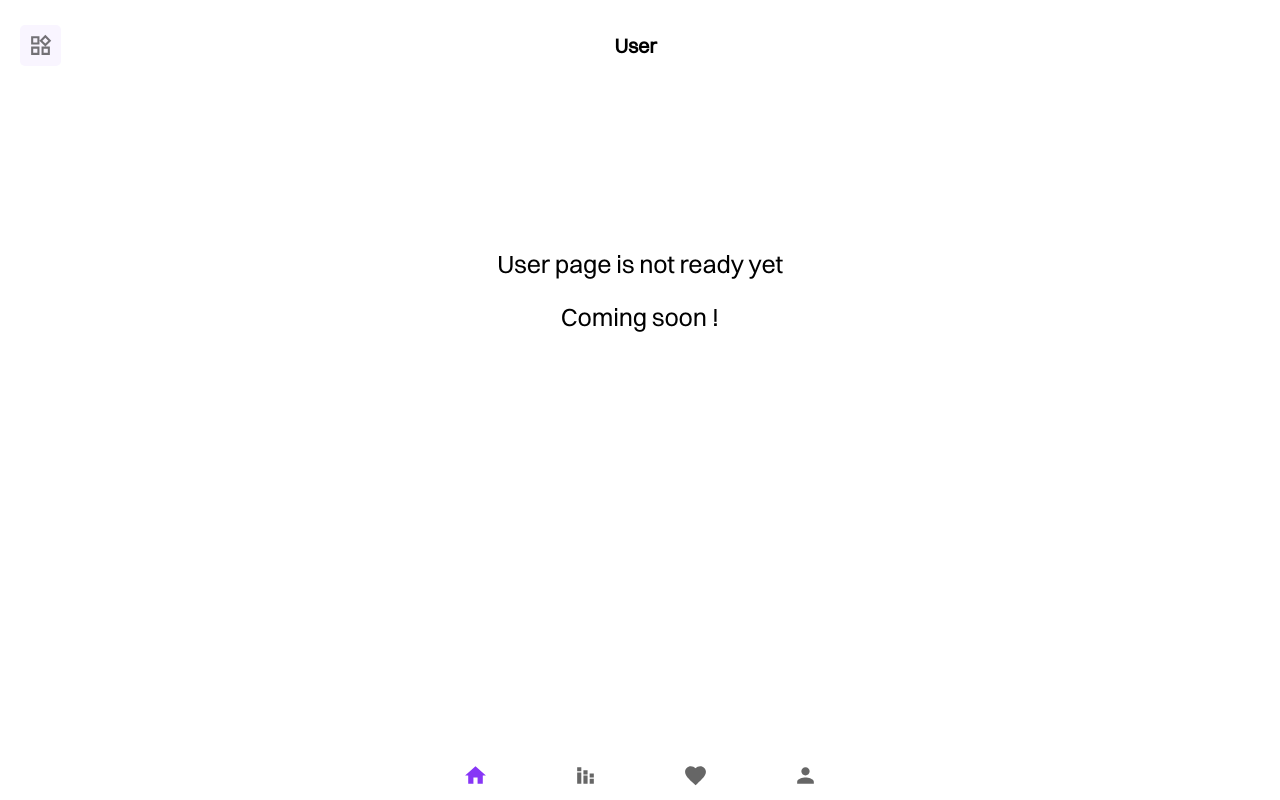
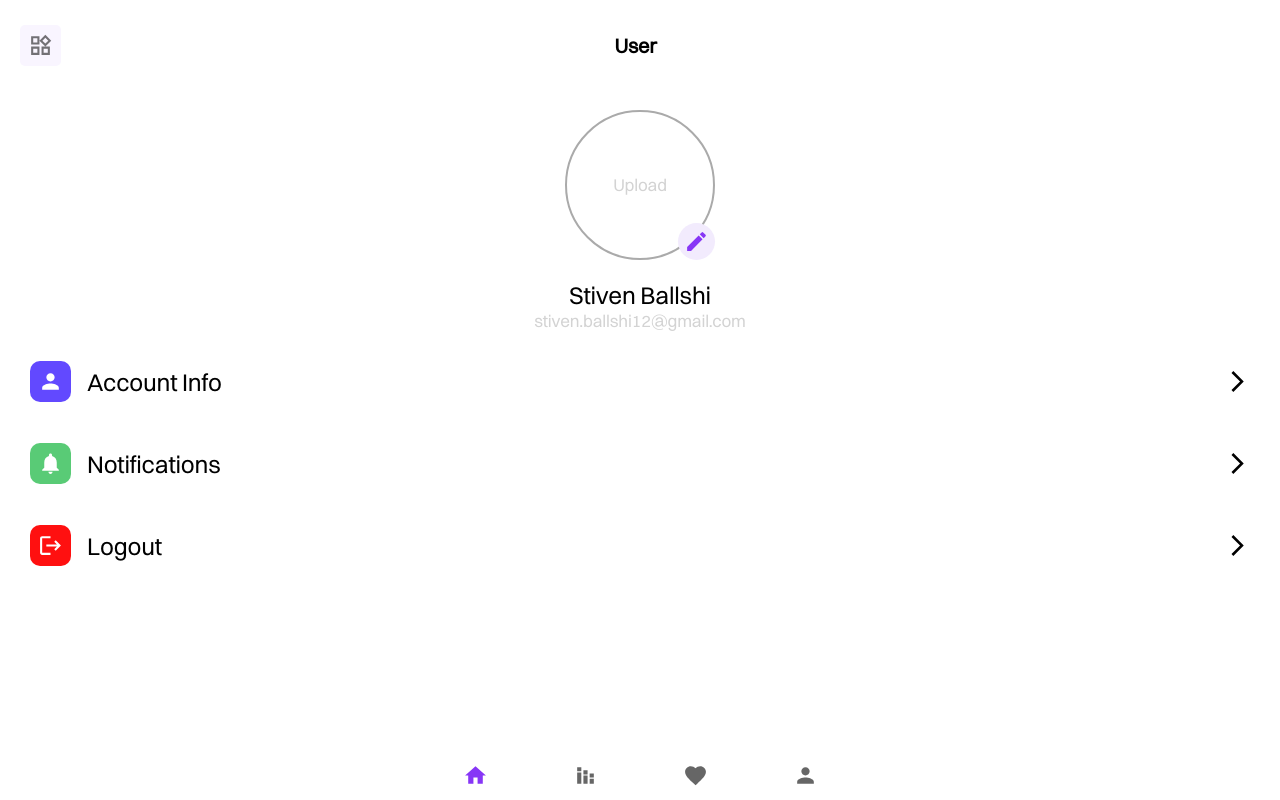
Before and after one commit to Stiven-Ballshi/expense-tracker, a React (Vite) app: page /user in a window 1280 px wide. Built offline with nearby package versions, Linux system fonts and the light colour scheme; a web font is replaced by a local one.

Commit message:
added user page routes and fixed types in routes

```diff
--- a/src/components/Tabs/MainTabs.tsx
+++ b/src/components/Tabs/MainTabs.tsx
@@ -6,7 +6,9 @@ import StackedBarChartIcon from "@mui/icons-material/StackedBarChart";
 
 import { NavigationTabs, StyledTabs } from "./Tabs.styled";
 import { useNavigate } from "react-router-dom";
-import { ConstructedRouteIndexes, RouteObj } from "../../types/types";
+import { RouteObjType } from "../../types/types";
+
+import { ConstructedRouteIndexes } from "../../constants/tabsRouteMap";
 
 import "../../App.css";
 
@@ -19,7 +21,7 @@ export default function MainTabs() {
 
   const handleChange = (_: React.SyntheticEvent, newValue: number) => {
     setValue(newValue);
-    let currentTab = ConstructedRouteIndexes[newValue as keyof RouteObj];
+    let currentTab = ConstructedRouteIndexes[newValue as keyof RouteObjType];
     navigate(currentTab);
   };
 
--- /dev/null
+++ b/src/components/User/UserMenu.tsx
@@ -0,0 +1,36 @@
+import { Typography } from "@mui/material";
+import MenuItem from "@mui/material/MenuItem";
+import MenuList from "@mui/material/MenuList";
+import { UserPageRouteMap } from "../../constants/userpageRouteMap";
+import ArrowForwardIosIcon from "@mui/icons-material/ArrowForwardIos";
+import { LeftBox, UserIconSpan, UserMenuWrappers } from "./UserPage.styled";
+
+function UserMenu() {
+  return (
+    <MenuList
+      sx={{
+        width: "100%",
+      }}
+      id="composition-menu"
+      aria-labelledby="composition-button"
+    >
+      {Object.values(UserPageRouteMap).map((obj) => {
+        return (
+          <UserMenuWrappers>
+            <LeftBox>
+              <UserIconSpan bgColor={obj.background}>{obj.icon}</UserIconSpan>
+
+              <MenuItem>
+                <Typography variant="h4">{obj.name}</Typography>
+              </MenuItem>
+            </LeftBox>
+
+            <ArrowForwardIosIcon fontSize="small" />
+          </UserMenuWrappers>
+        );
+      })}
+    </MenuList>
+  );
+}
+
+export default UserMenu;
--- /dev/null
+++ b/src/components/User/UserPage.styled.tsx
@@ -0,0 +1,24 @@
+import { styled } from "@mui/material";
+import Box from "@mui/material/Box";
+
+export const UserMenuWrappers = styled(Box)({
+  display: "flex",
+  justifyContent: "space-between",
+  alignItems: "center",
+  marginBottom: "40px",
+  padding: "0px 10px",
+});
+
+export const UserIconSpan = styled("span")<{ bgColor: string }>((prop) => ({
+  background: prop.bgColor,
+  borderRadius: "10px",
+  padding: "8px",
+  display: "flex",
+  alignItems: "center",
+  justifyContent: "center",
+}));
+
+export const LeftBox = styled(Box)({
+  display: "flex",
+  alignItems: "center",
+});
--- /dev/null
+++ b/src/components/UserHeader/UserHeader.module.css
@@ -0,0 +1,30 @@
+.userCircularImage {
+  width: 150px;
+  height: 150px;
+  border-radius: 50%;
+  border: 2px solid #aaaaaa;
+  display: flex;
+  align-items: center;
+  justify-content: center;
+  overflow: hidden;
+  position: relative;
+  cursor: pointer;
+}
+
+.userImageUpload {
+  width: 100%;
+  height: 100%;
+  object-fit: cover;
+  border-radius: 50%;
+}
+
+.uploadBg {
+  display: flex;
+  justify-content: center;
+  align-items: center;
+  border-radius: 50%;
+  position: absolute;
+  padding: 6px;
+  bottom: 0;
+  right: 0;
+}
--- /dev/null
+++ b/src/components/UserHeader/UserHeader.tsx
@@ -0,0 +1,81 @@
+import EditIcon from "@mui/icons-material/Edit";
+import styles from "./UserHeader.module.css";
+import { ChangeEvent, useRef, useState } from "react";
+import { Typography } from "@mui/material";
+
+function UserHeader() {
+  const [image, setImage] = useState<string | null>(null);
+  const inputRef = useRef<HTMLInputElement>(null);
+
+  const handleEditIconClick = () => {
+    // Trigger the click on the hidden file input when EditIcon is clicked
+    if (inputRef.current) {
+      inputRef.current.click();
+    }
+  };
+
+  const handleChange = async (e: ChangeEvent<HTMLInputElement>) => {
+    const files = e.target.files;
+
+    if (files && files.length > 0) {
+      const file = files[0];
+
+      const reader = new FileReader();
+
+      reader.onload = () => {
+        const result = reader.result as string;
+        if (result) setImage(result);
+      };
+
+      reader.readAsDataURL(file);
+    }
+  };
+
+  return (
+    <>
+      <div style={{ position: "relative" }}>
+        <div className={styles.userCircularImage}>
+          <label htmlFor="image-input">
+            {image ? (
+              <img
+                className={styles.userImageUpload}
+                src={image}
+                alt="userProfileImage"
+              />
+            ) : (
+              <Typography sx={{ color: "lightgray" }} variant="h5">
+                Upload
+              </Typography>
+            )}
+          </label>
+
+          <input
+            accept=".png,.jpg"
+            ref={inputRef}
+            onChange={handleChange}
+            id="image-input"
+            type="file"
+            hidden
+          />
+        </div>
+        <div
+          onClick={handleEditIconClick}
+          style={{ background: "#f2ebfd", cursor: "pointer" }}
+          className={styles.uploadBg}
+        >
+          <EditIcon fontSize="small" color="primary" />
+        </div>
+      </div>
+
+      {/* To be replace with name and email from user login */}
+      <div style={{ textAlign: "center" }}>
+        <Typography variant="h4">Stiven Ballshi</Typography>
+        <Typography sx={{ color: "lightgray" }} variant="h5">
+          stiven.ballshi12@gmail.com
+        </Typography>
+      </div>
+    </>
+  );
+}
+
+export default UserHeader;
--- /dev/null
+++ b/src/constants/tabsRouteMap.tsx
@@ -0,0 +1,8 @@
+import { TabsRouteEnums, RouteObjType } from "../types/types";
+
+export const ConstructedRouteIndexes: RouteObjType = {
+  [TabsRouteEnums.HomePage]: "/",
+  [TabsRouteEnums.Transactions]: "/transactions",
+  [TabsRouteEnums.MyCards]: "/cards",
+  [TabsRouteEnums.User]: "/user",
+};
--- /dev/null
+++ b/src/constants/userpageRouteMap.tsx
@@ -0,0 +1,26 @@
+import { UserPageRouteType, UserPageEnum } from "../types/types";
+import PersonIcon from "@mui/icons-material/Person";
+import NotificationsIcon from "@mui/icons-material/Notifications";
+import LogoutIcon from "@mui/icons-material/Logout";
+
+export const UserPageRouteMap: UserPageRouteType = {
+  [UserPageEnum.AccountInfo]: {
+    name: "Account Info",
+    route: "/accountInfo",
+    icon: <PersonIcon color="info" fontSize="small" />,
+    background: "#6249ff",
+  },
+  [UserPageEnum.Notifications]: {
+    name: "Notifications",
+    route: "/notifications",
+    icon: <NotificationsIcon color="info" fontSize="small" />,
+    background: "#59cb76",
+  },
+
+  [UserPageEnum.Logout]: {
+    name: "Logout",
+    route: "/logout",
+    icon: <LogoutIcon color="info" fontSize="small" />,
+    background: "#ff1010",
+  },
+};
--- a/src/pages/AddIncomeOrExpense/AddIncomeOrExpensePage.tsx
+++ b/src/pages/AddIncomeOrExpense/AddIncomeOrExpensePage.tsx
@@ -1,10 +1,6 @@
 import { useNavigate } from "react-router-dom";
-
 import { styled } from "@mui/material";
-
 import AddButton from "../../components/AddIncomeOrExpense/AddButton";
-import TransactionComponent from "../../components/Transactions/TransactionComponent";
-
 import styles from "./Page.module.css";
 
 export const AddPageContainer = styled("div")({
@@ -28,7 +24,6 @@ function AddIncomeOrExpensePage() {
           type="expense"
         />
       </div>
-      <TransactionComponent lsKey="transactions" vh="63vh" />
     </AddPageContainer>
   );
 }
--- a/src/pages/User/UserPage.tsx
+++ b/src/pages/User/UserPage.tsx
@@ -1,3 +1,6 @@
+import UserHeader from "../../components/UserHeader/UserHeader";
+import UserMenu from "../../components/User/UserMenu";
+
 function UserPage() {
   return (
     <div
@@ -6,13 +9,13 @@ function UserPage() {
         display: "flex",
         flexDirection: "column",
         alignItems: "center",
-        justifyContent: "center",
         height: "50vh",
         rowGap: "20px",
+        padding: "20px",
       }}
     >
-      <p>User page is not ready yet</p>
-      <p>Coming soon !</p>
+      <UserHeader />
+      <UserMenu />
     </div>
   );
 }
--- a/src/theme.ts
+++ b/src/theme.ts
@@ -24,6 +24,9 @@ const theme = createTheme({
     primary: {
       main: "#8736f6",
     },
+    info: {
+      main: '#fff'
+    },
     secondary: {
       main: "#ff6c39",
     },
@@ -36,7 +39,7 @@ const theme = createTheme({
     }
   },
   typography: {
-    fontFamily: "Roboto, sans-serif",
+    fontFamily: 'Switzer',
     fontSize: 16,
   },
   components: {
--- a/src/types/types.ts
+++ b/src/types/types.ts
@@ -1,23 +1,33 @@
 import { ReactNode } from "react";
 
-
-export enum RouteIndexes {
+//  Types for routes in the page
+export enum TabsRouteEnums {
   HomePage,
   Transactions,
   MyCards,
   User,
 }
 
-export type RouteObj = {
-  [key in RouteIndexes]: string;
+export type RouteObjType = {
+  [key in TabsRouteEnums]: string;
 };
 
-export const ConstructedRouteIndexes: RouteObj = {
-  [RouteIndexes.HomePage]: "/",
-  [RouteIndexes.Transactions]: "/transactions",
-  [RouteIndexes.MyCards]: "/cards",
-  [RouteIndexes.User]: "/user",
-};
+export enum UserPageEnum {
+  AccountInfo,
+  Notifications,
+  Logout
+}
+
+export type UserPageRouteType = {
+  [key in UserPageEnum] : {
+    name: string;
+    route: string;
+    background: string;
+    icon: ReactNode;
+  }
+}
+
+// Types for transactions, icons , checkboxes and other utilities
 
 export type ExpenseCategory = 'bill' | 'subscription'
 export type IncomeCategory = 'salary' | 'money_transfer'
```
